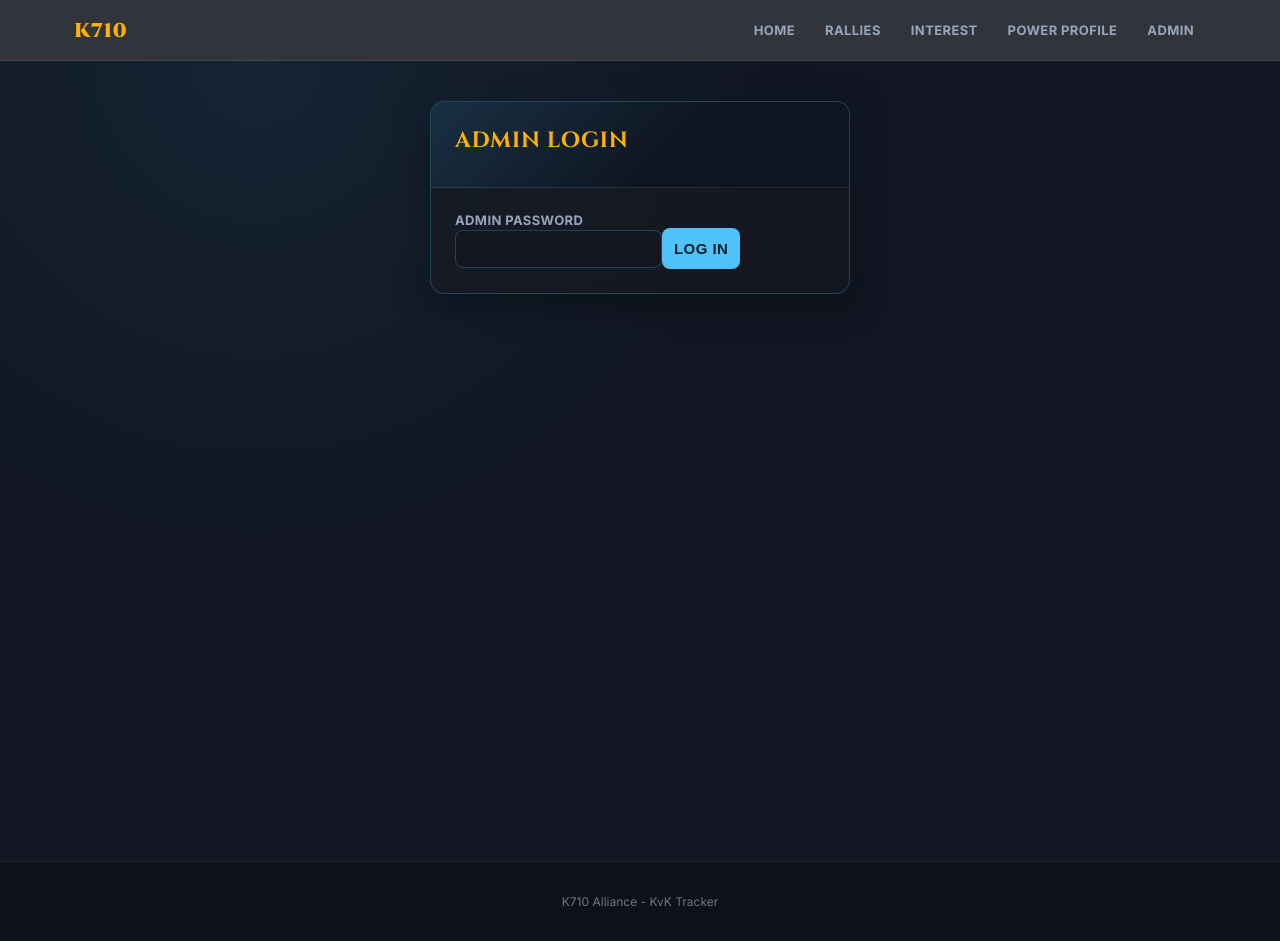
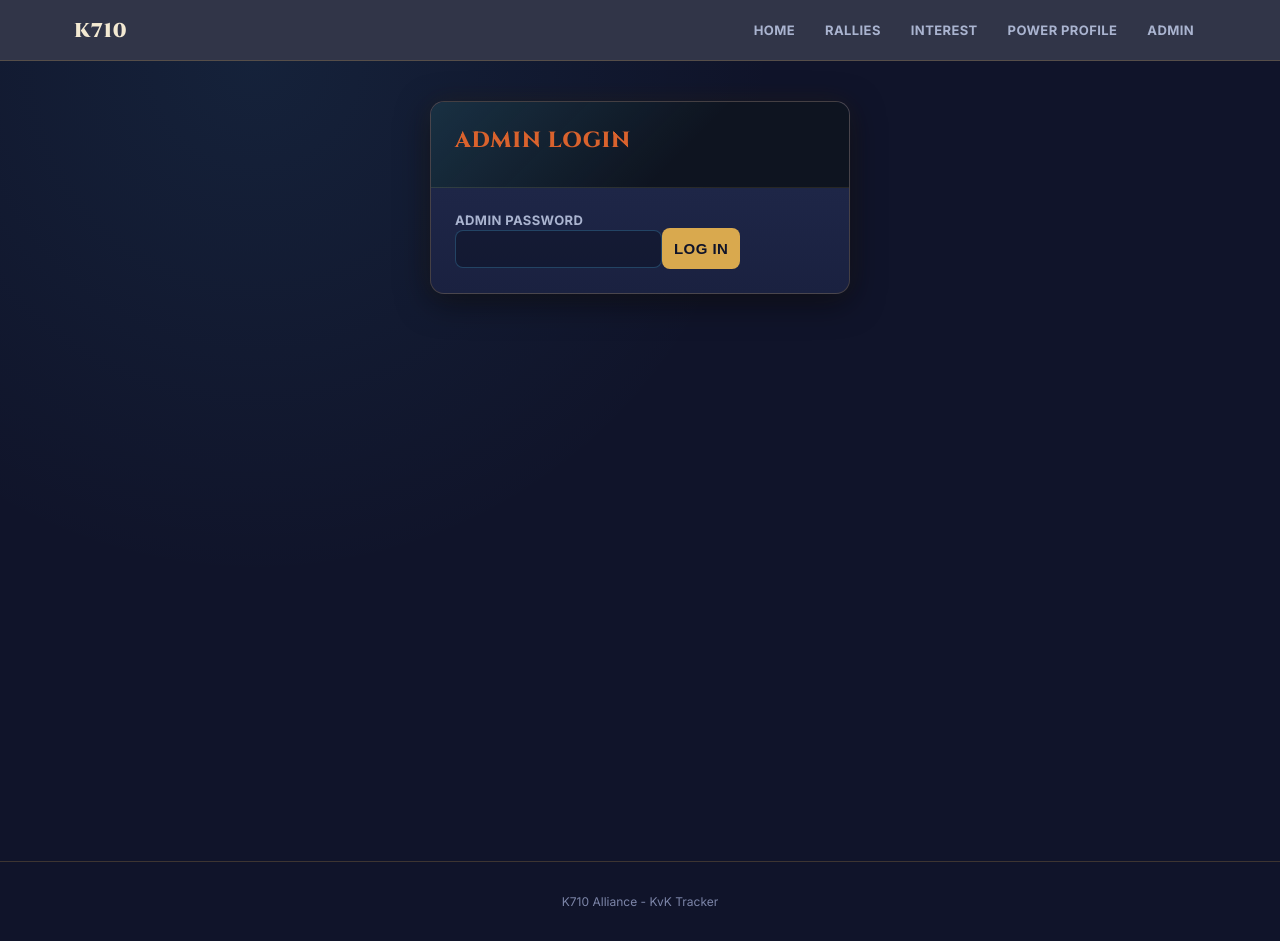
Before and after one commit to zkabeer1997-wq/KvK-Tracker-710, a Next.js app: page /admin/login in a window 1280 px wide. Built offline with nearby package versions, Linux system fonts and the light colour scheme.

Commit message:
Restyle: apply K710 navy/gold/ember design system (fonts, tokens, nav, cards, buttons, focus states)

```diff
--- a/app/globals.css
+++ b/app/globals.css
@@ -1,4 +1,4 @@
-@import url('https://fonts.googleapis.com/css2?family=Cinzel:wght@600;700;900&family=Inter:wght@400;500;600;700&display=swap');
+@import url('https://fonts.googleapis.com/css2?family=Cinzel:wght@600;800;900&family=Inter:wght@400;500;600;700;800&family=JetBrains+Mono:wght@500;600;700&display=swap');
 
 :root {
 --bg: #111622;
@@ -495,3 +495,72 @@ button[type="submit"]:disabled { opacity: 0.5; cursor: not-allowed; }
 .page-banner h1 { margin: 8px 0 10px; font-size: clamp(30px, 5vw, 44px); line-height: 1; color: var(--ember); }
 
 .page-banner p { margin: 0; color: var(--text-muted); font-family: 'Inter', sans-serif; text-transform: none; letter-spacing: 0; line-height: 1.6; }
+/* ============================================================
+   K710 REDESIGN - visual system overrides (navy / gold / ember)
+   Restyle only. No markup or logic changes.
+   ============================================================ */
+
+
+:root {
+  --bg: #10142a;
+  --bg-alt: #1a2140;
+  --ink: #10142a;
+  --ink-soft: #1a2140;
+  --ink-soft-2: #212a4d;
+
+  --glass: rgba(26, 33, 64, 0.55);
+  --glass-strong: rgba(16, 20, 42, 0.78);
+  --line: rgba(217, 169, 78, 0.22);
+  --line-bright: rgba(217, 169, 78, 0.45);
+  --border-frost: rgba(217, 169, 78, 0.22);
+  --border-soft: rgba(217, 169, 78, 0.12);
+  --frost: #d9a94e;
+  --frost-bright: #f0c669;
+  --gold: #d9a94e;
+  --gold-bright: #f0c669;
+  --ember: #d9622d;
+  --ember-bright: #ef8348;
+  --parchment: #f3e9d2;
+  --text: #f3e9d2;
+  --text-muted: #aab4d0;
+  --text-dim: #7c85a8;
+  --moss: #86a873;
+  --success: #86a873;
+  --glow: 0 8px 32px rgba(0,0,0,0.5), 0 0 26px rgba(217,169,78,0.08);
+  --font-display: 'Cinzel', Georgia, serif;
+  --font-body: 'Inter', -apple-system, BlinkMacSystemFont, 'Segoe UI', sans-serif;
+  --font-mono: 'JetBrains Mono', 'SF Mono', Consolas, monospace;
+}
+
+body { font-family: var(--font-body); -webkit-font-smoothing: antialiased; }
+h1, h2, h3, h4 { font-family: var(--font-display); }
+::selection { background: var(--gold); color: var(--ink); }
+
+*:focus-visible { outline: 2px solid var(--gold-bright); outline-offset: 3px; border-radius: 2px; }
+
+.public-kicker, .form-section-header span, .section-title-row span, .admin-kicker, .panel-heading span, .rally-sidebar-header span, .hub-choice-card > span { font-family: var(--font-mono); letter-spacing: 0.18em; color: var(--gold); }
+
+button[type=submit] { background: var(--gold); color: var(--ink); }
+button[type=submit]:hover { background: var(--gold-bright); }
+.create-rally-btn, .lead-hero-btn.selected { background: var(--gold); color: var(--ink); border-color: var(--gold); }
+.create-rally-btn:hover { background: var(--gold-bright); }
+
+.card, .hub-choice-card, .public-form-card, .rallies-hub-option, .rally-sidebar, .page-banner, .home-events-card { border-color: var(--line); }
+.card { background: linear-gradient(180deg, var(--ink-soft-2), var(--ink-soft)); }
+.hub-choice-card:hover, .rallies-hub-option:hover { border-color: var(--gold); }
+
+.hub-hero h1, .home-events-card h2, .page-banner h1 { color: var(--parchment); }
+.home-menu-bar a:hover { background: var(--gold); border-color: var(--gold); color: var(--ink); }
+
+.site-header { background: rgba(16, 20, 42, 0.86); border-bottom: 1px solid var(--line); }
+.site-brand { color: var(--parchment); font-family: var(--font-display); }
+.site-nav a { color: var(--text-muted); }
+.site-nav a:hover { background: rgba(217,169,78,0.10); color: var(--parchment); }
+.site-footer { background: var(--ink); border-top: 1px solid var(--line); color: var(--text-dim); }
+
+input, select, textarea { background: rgba(16, 20, 42, 0.6); }
+input:focus, select:focus, .public-form-card input:focus, .public-form-card select:focus { border-color: var(--gold); box-shadow: 0 0 0 3px rgba(217,169,78,0.20); }
+.hero-chip.selected, .availability-choice.selected { border-color: var(--gold); background: rgba(217,169,78,0.18); color: var(--parchment); }
+.admin-tab.active { background: var(--gold); border-color: var(--gold); color: var(--ink); }
+
+@media (prefers-reduced-motion: reduce) { * { animation: none !important; transition: none !important; } }
```
